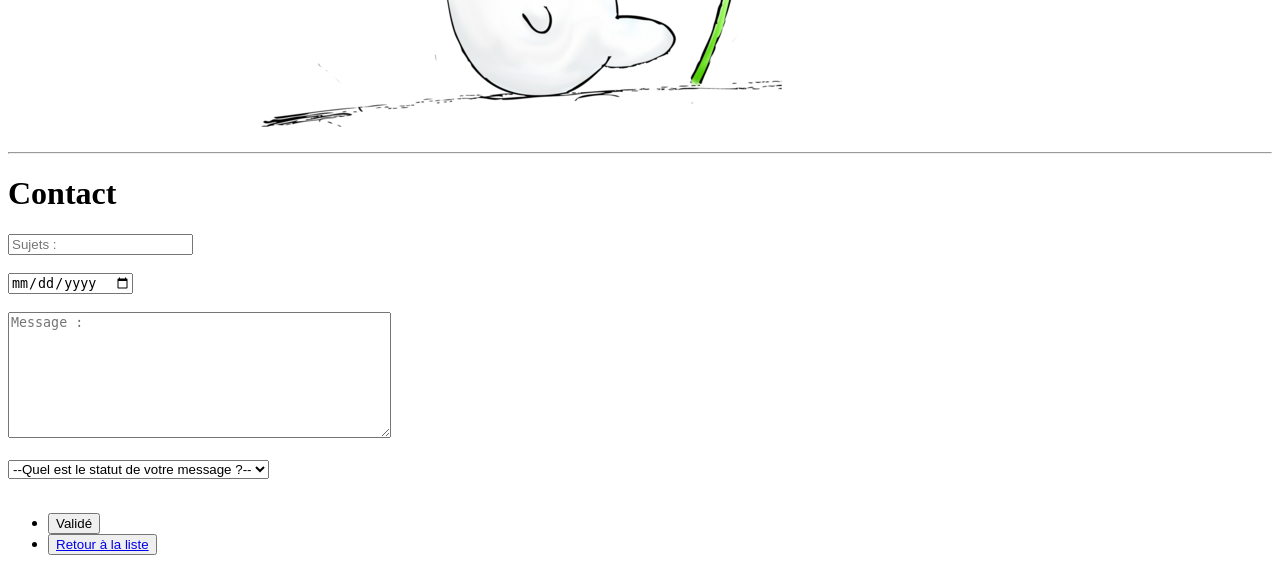
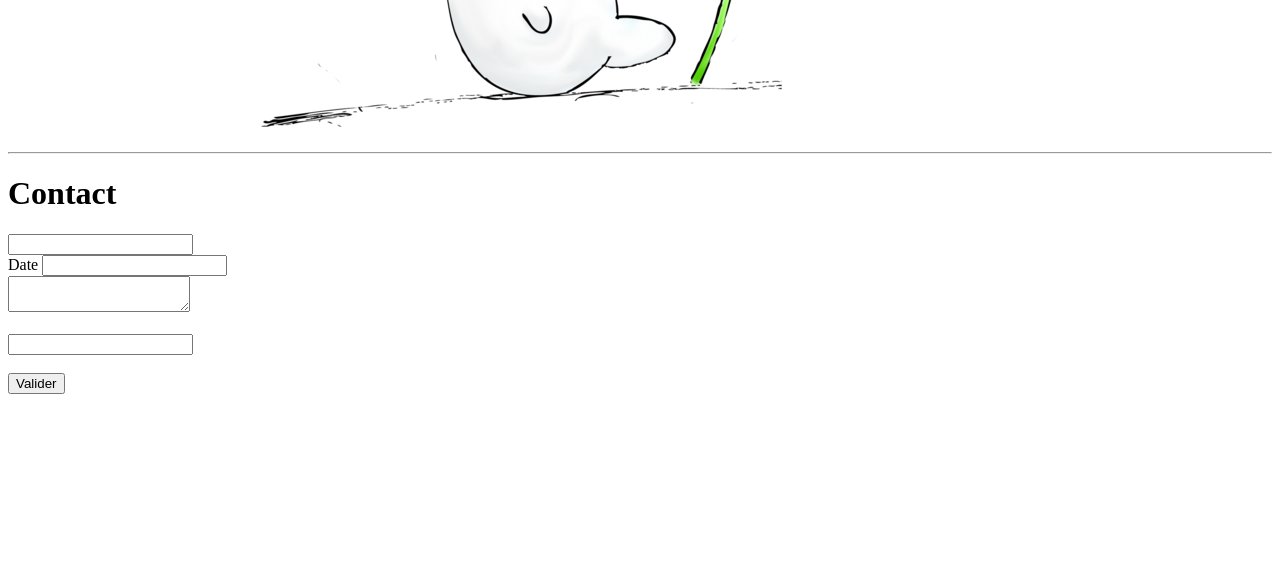
Before and after one commit to MsnAntoine/ghibli, a Symfony app: template templates/contact/new.html.twig in a window 1280 px wide. Shown: the part 546-1117 px from the top of the page. After the commit the page ends 940 px from the top, so only its background shows below. Run offline with Twig, Linux system fonts and the light colour scheme; the template is opened without the code that fills it, so the values that code supplies are empty; form fields are guessed from the names that the template uses; some libraries are stand-ins or nearby versions.

Commit message:
sensio modifier

```diff
--- a/src/Form/ContactType.php
+++ b/src/Form/ContactType.php
@@ -17,7 +17,8 @@ class ContactType extends AbstractType
         $builder
             ->add('sujet', TextType::class, [
                 'attr'=>[
-                    'placeholder'=>'Le sujet de votre message : '
+                    'placeholder'=>'Le sujet de votre message : ',
+                    'id'=>'sujet'
                 ]
             ])
             ->add('date')
@@ -28,6 +29,7 @@ class ContactType extends AbstractType
             ])
             ->add('statut', ChoiceType::class, [
                 'choices'=>[
+                    '--Quel est le statut de votre message ?--' =>'',
                     'Validé'=>'valide',
                     'Refusé'=>'refuse',
                     'En Cours'=>'en cours'
--- a/src/Form/RegistrationFormType.php
+++ b/src/Form/RegistrationFormType.php
@@ -5,6 +5,7 @@ namespace App\Form;
 use App\Entity\User;
 use Symfony\Component\Form\AbstractType;
 use Symfony\Component\Form\Extension\Core\Type\CheckboxType;
+use Symfony\Component\Form\Extension\Core\Type\NumberType;
 use Symfony\Component\Form\Extension\Core\Type\PasswordType;
 use Symfony\Component\Form\FormBuilderInterface;
 use Symfony\Component\OptionsResolver\OptionsResolver;
@@ -31,7 +32,7 @@ class RegistrationFormType extends AbstractType
                     ]),
                 ],
             ])
-            ->add('plainPassword', PasswordType::class, [
+            ->add('Password', PasswordType::class, [
                 // instead of being set onto the object directly,
                 // this is read and encoded in the controller
                 'mapped' => false,
--- a/templates/contact/_form.html.twig
+++ b/templates/contact/_form.html.twig
@@ -1,42 +1,17 @@
 
-<div class="form-contact">
-        <form action="" class="formContact">
-                <div class="sujet">
-                    <label>
-                        <input id="sujetContact" type="text" placeholder="Sujets : " required>
-                    </label>
-                </div>
-                <br>
-                <div class="date">
-
-                    <label>
-                        <input class="inptDate" type="date">
-                    </label>
-                </div>
-                <br>
-                <div>
-                    <label>
-                        <textarea name="message" id="message" cols="45" rows="8" placeholder="Message : " required></textarea>
-                    </label>
-                </div>
-                <br>
-                <div class="statut">
-                    <label>
-                        <select id="choiceStatut" name="statutChoices" required>
-                            <option value="">--Quel est le statut de votre message ?--</option>
-                            <option value="valide">Validé</option>
-                            <option value="en cours">En cours</option>
-                            <option value="refuse">Refusé</option>
-                        </select>
-                    </label>
-                </div>
-            <br>
-            <div class="btnsContacts">
-                <ul class="btnContactUl">
-                    <li class="btnValCon"><button class="btn" id="valideBtnContact" type="submit">Validé</button></li>
-                    <li class="back"><button><a href="{{ path('app_contact_index') }}">Retour à la liste</a></button></li>
-                </ul>
-            </div>
-        </form>
-
+<div class="bgImg">
+    <div class="form-contact">
+        {{ form_start(form) }}
+        {{ form_widget(form.sujet) }}
+        <br>
+        {{ form_label(form.date) }}
+        {{ form_widget(form.date) }}
+        <br>
+        {{ form_widget(form.message) }}
+        <br><br>
+        {{ form_widget(form.statut) }}
+        <br><br>
+        <button type="submit" class="btn">Valider</button>
+        {{ form_end(form) }}
     </div>
+</div>
--- a/templates/contact/new.html.twig
+++ b/templates/contact/new.html.twig
@@ -5,12 +5,6 @@
 {% block body %}
     <h1 id="titreContact">Contact</h1>
 
-
-
-        <body-contact>
-            <div class="background-img-contact">
-                {{ include('contact/_form.html.twig') }}
-            </div>
-        </body-contact>
-
+            <div class="background-img-contact"></div>
+    {{ include('contact/_form.html.twig') }}
 {% endblock %}
```
Also changed, not shown: assets/styles/app.css (+5 -7 lines), src/Controller/ContactController.php (+9 -6 lines), templates/registration/register.html.twig (+7 -5 lines).
